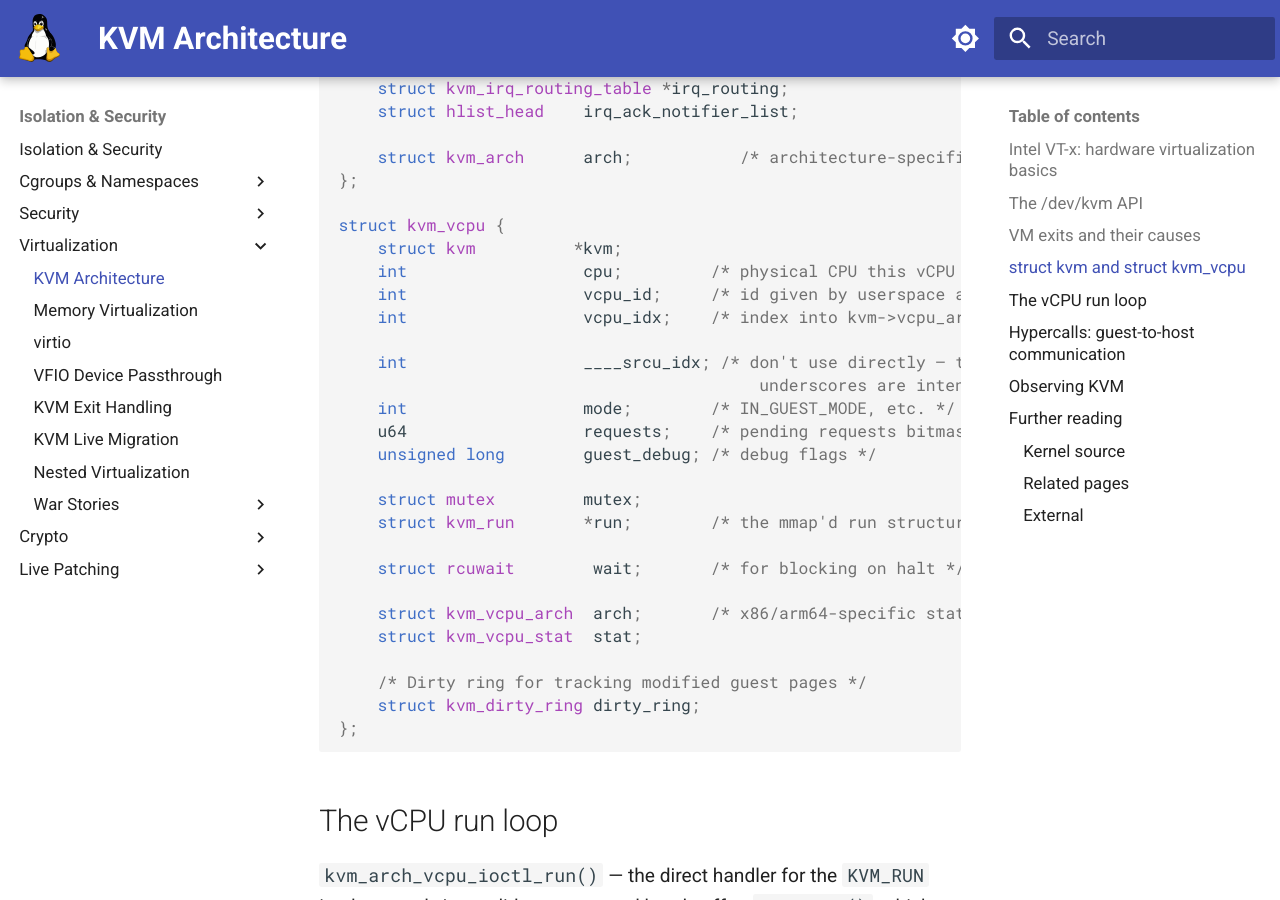
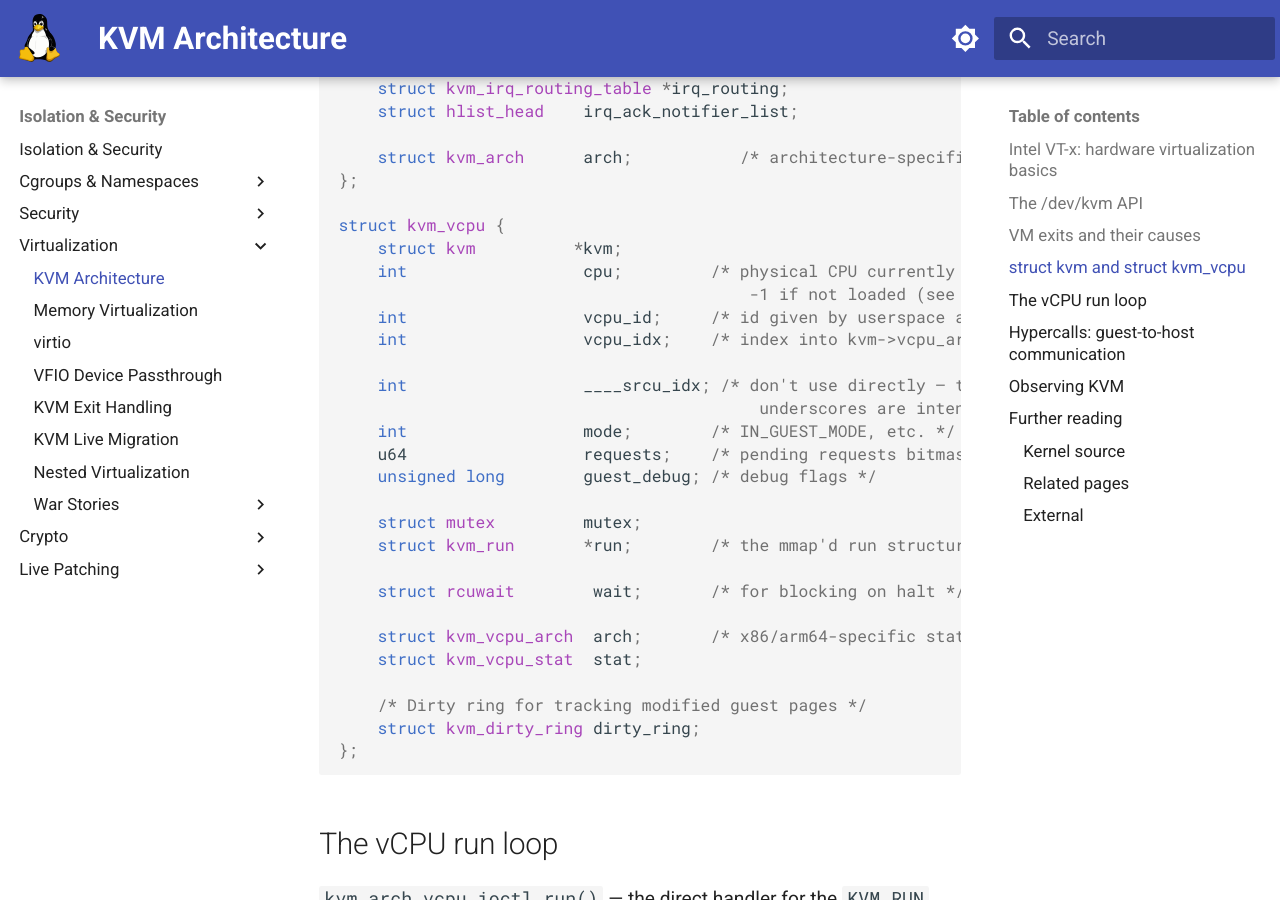
Before and after one commit to laveeshb/linux-kernel-internals, an MkDocs documentation site: the page built from docs/virtualization/kvm-arch.md, in a window 1280 px wide and 900 px high, scrolled down 3640 px. Built offline with MkDocs 1.6.1 and Material for MkDocs 9.7.7, drawn with Linux system fonts in a browser that asks for light colours.

Commit message:
kvm-arch.md: fix imprecise vcpu->cpu field comment
"physical CPU this vCPU ran on last" implies a passive historical
record. Real semantics (vcpu_load()/vcpu_put() in kvm_main.c): it's
the pCPU the vCPU is currently loaded on, reset to -1 when not loaded.

```diff
--- a/docs/virtualization/kvm-arch.md
+++ b/docs/virtualization/kvm-arch.md
@@ -144,7 +144,8 @@ struct kvm {
 
 struct kvm_vcpu {
     struct kvm          *kvm;
-    int                  cpu;         /* physical CPU this vCPU ran on last */
+    int                  cpu;         /* physical CPU currently loaded on;
+                                          -1 if not loaded (see vcpu_load()/vcpu_put()) */
     int                  vcpu_id;     /* id given by userspace at creation */
     int                  vcpu_idx;    /* index into kvm->vcpu_array */
 
```
